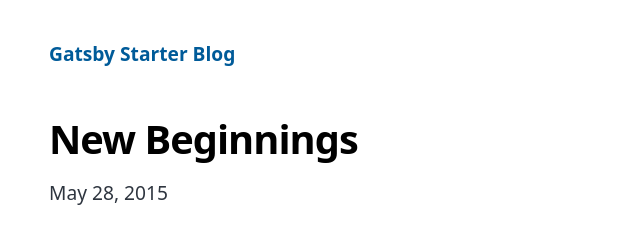
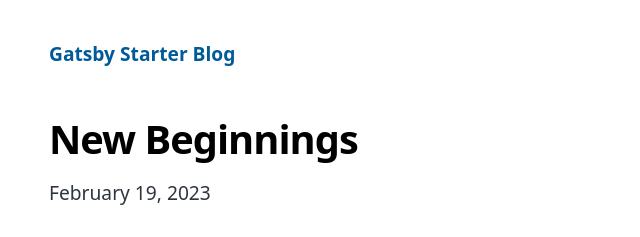
Before and after one commit to xiaobocs/yblog, a Gatsby site: page /new-beginnings/ in a window 1280 px wide. Shown: the top 237 px of the page, 275-915 px from the left. Built offline with nearby package versions, Linux system fonts and the light colour scheme; Gatsby itself is replaced by a stand-in of ours.

Commit message:
change blog date

```diff
--- a/content/blog/new-beginnings/index.md
+++ b/content/blog/new-beginnings/index.md
@@ -1,6 +1,6 @@
 ---
 title: New Beginnings
-date: "2015-05-28T22:40:32.169Z"
+date: "2023-02-19T22:40:32.169Z"
 description: This is a custom description for SEO and Open Graph purposes, rather than the default generated excerpt. Simply add a description field to the frontmatter.
 ---
 
```
